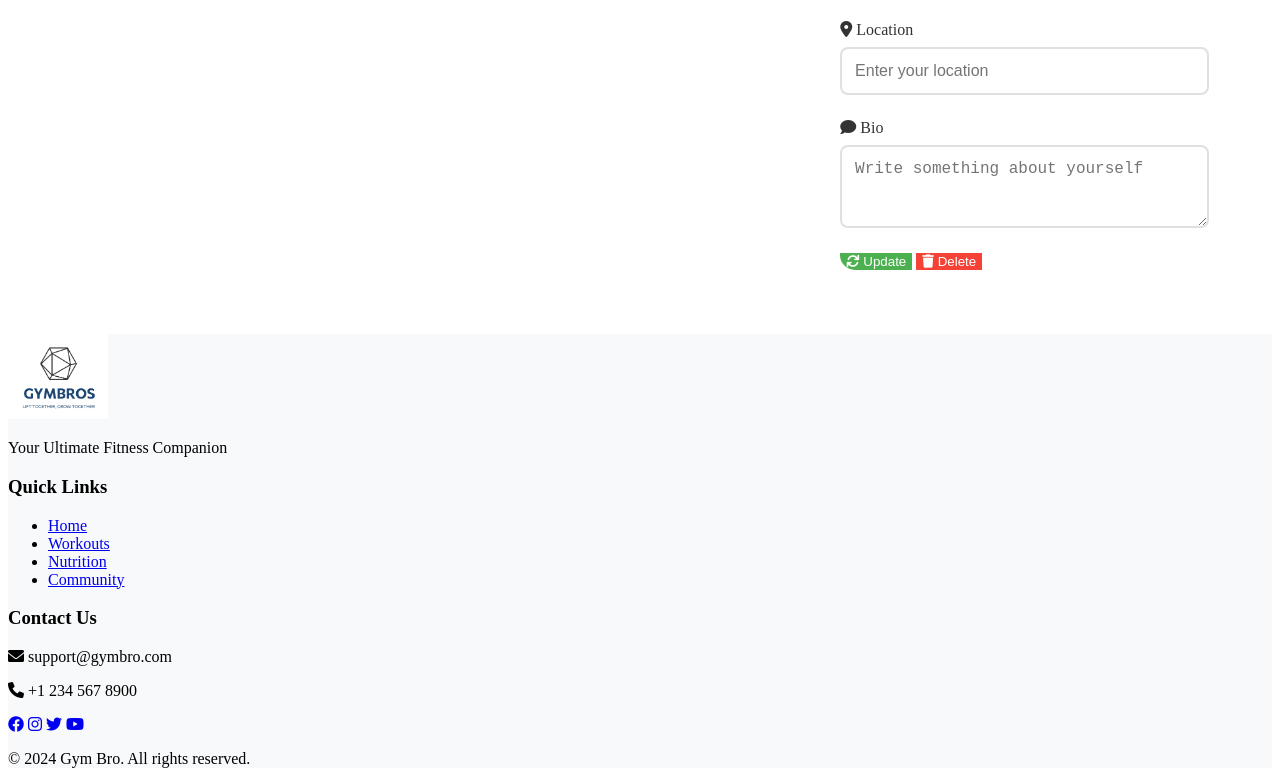
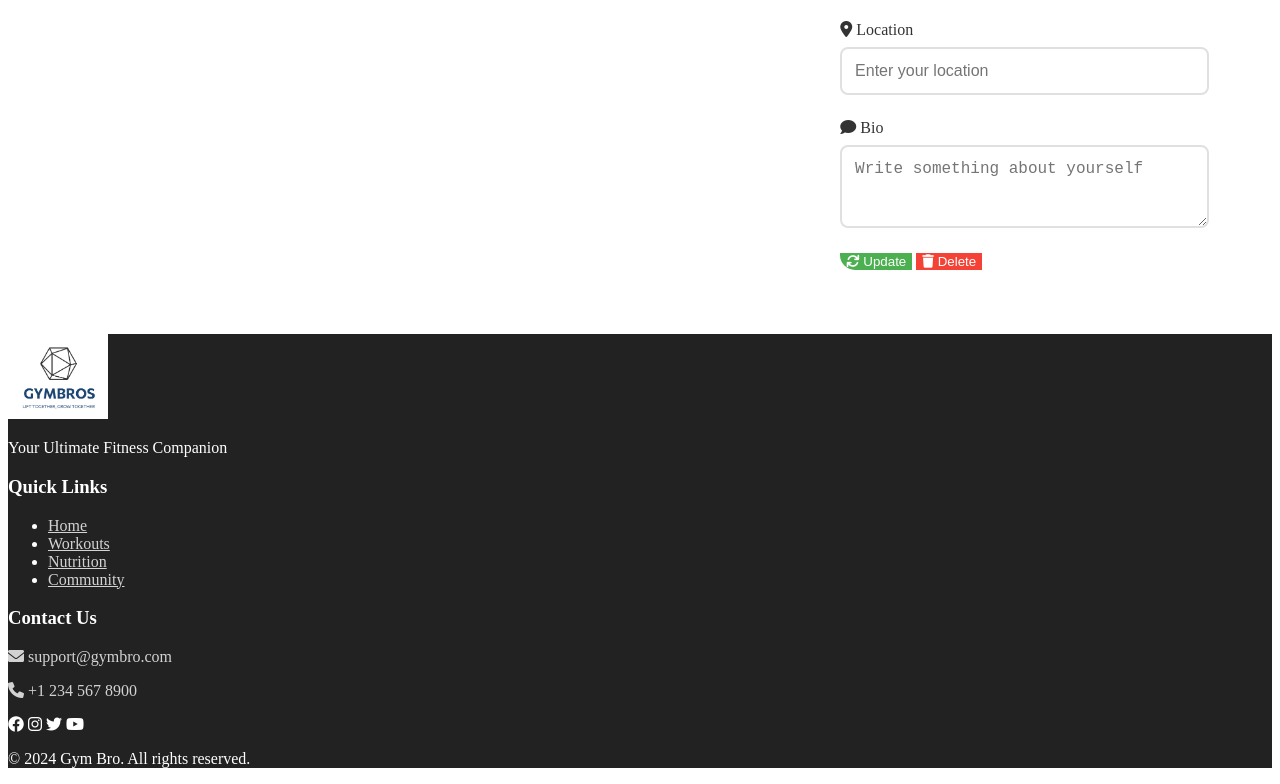
Before and after one commit to hoangno1st/GYM_AI, a website built with Vite: page profile.html in a window 1280 px wide. Shown: the part 1063-1847 px from the top of the page. Built offline with nearby package versions, Linux system fonts and the light colour scheme; files whose address does not match are found by name.

Commit message:
Update theme.css

```diff
--- a/theme.css
+++ b/theme.css
@@ -74,8 +74,30 @@ nav ul li a {
 
 /* Footer styles for light/dark mode */
 footer {
-    background-color: var(--footer-bg);
-    transition: background-color 0.3s ease;
+    background-color: #222;
+    color: #fff;
+    transition: color 0.3s ease;
+}
+
+[data-theme="dark"] footer {
+    background-color: #1a1a1a;
+}
+
+footer h3 {
+    color: #fff;
+}
+
+footer .footer-links a,
+footer .footer-contact p {
+    color: rgba(255, 255, 255, 0.8);
+}
+
+[data-theme="dark"] .social-links a {
+    color: white;
+}
+
+footer .social-links a {
+    color: white;
 }
 
 /* Dark mode specific styles */
```
